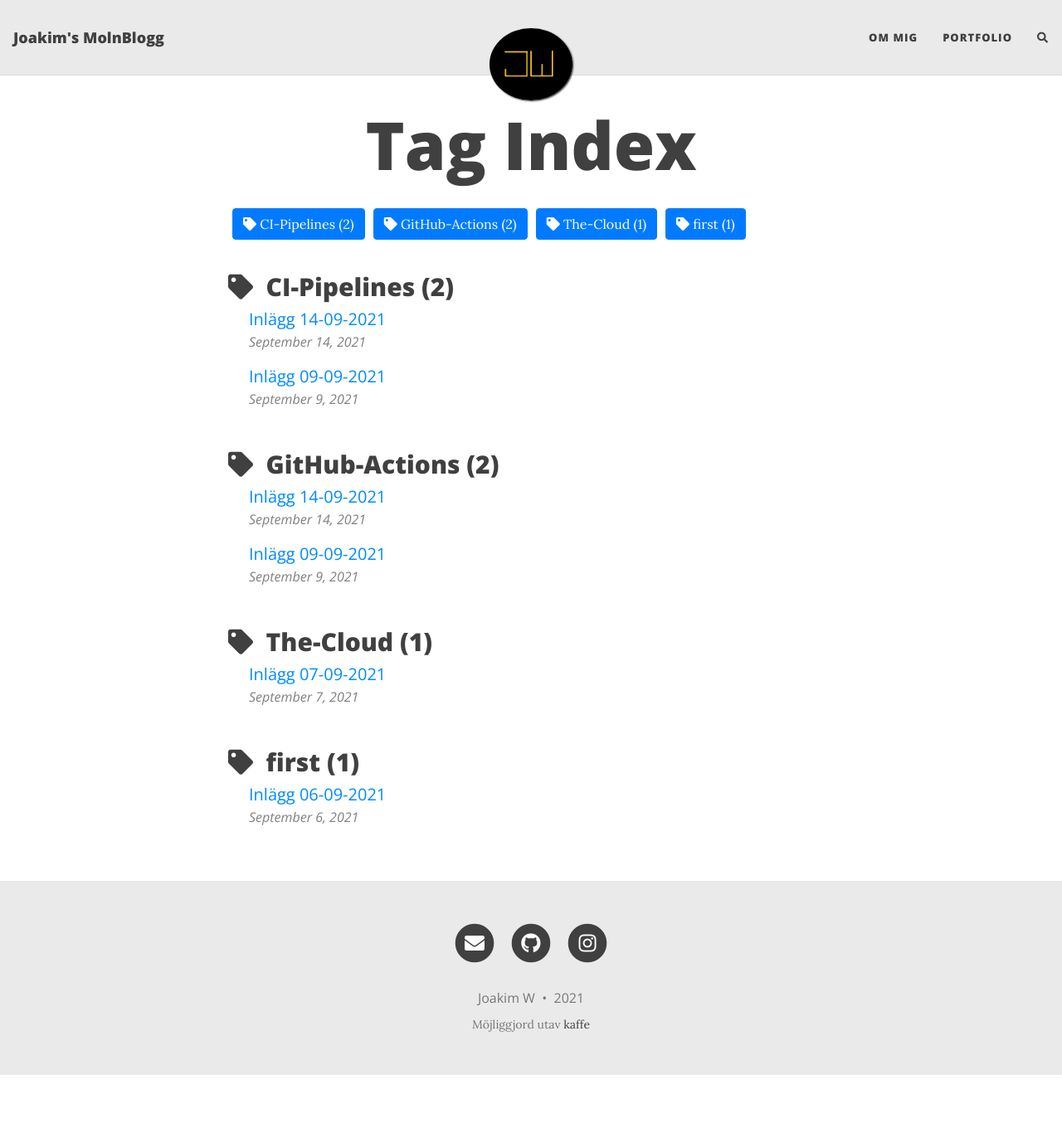
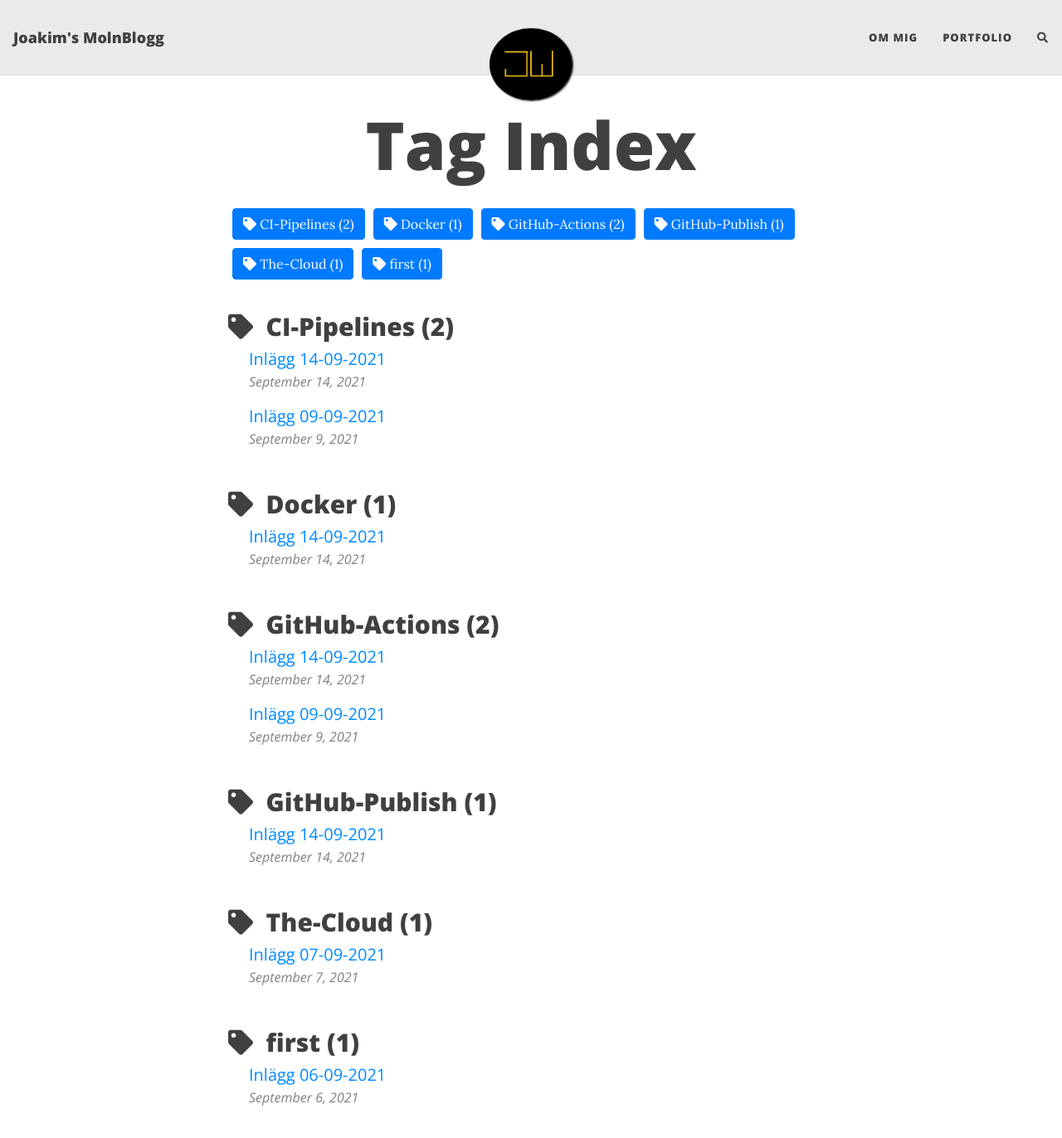
Before and after one commit to joakimwidell/joakimwidell.github.io, a Jekyll site: the page built from tags.html, in a window 1280 px wide and 1400 px high. Shown: the top 1372 px of the window at 83% size. Built offline with Jekyll 4.4.1, drawn with Linux system fonts in a browser that asks for light colours; nearby versions of some CDN libraries; comment, search, counter and statistics services are not loaded.

Commit message:
Finished with blogpost

```diff
--- a/_posts/2021-09-14-containers.md
+++ b/_posts/2021-09-14-containers.md
@@ -4,12 +4,12 @@ title: Inlägg 14-09-2021
 subtitle: Containers
 gh-repo: joakimwidell
 gh-badge: [star, fork, follow]
-tags: [CI-Pipelines, GitHub-Actions]
+tags: [Docker, CI-Pipelines, GitHub-Actions, GitHub-Publish]
 comments: true
 readtime: true
 ---
 
-### Containrar och orkestrering
+# Containrar och orkestrering
 
 <p1>
 Jag har arbetat med containrar tidigare, men i detta avsnitt  lärde jag mig lite nya sätt
```
